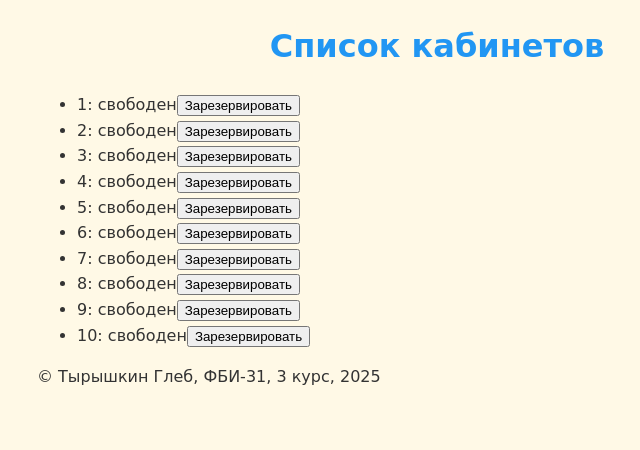
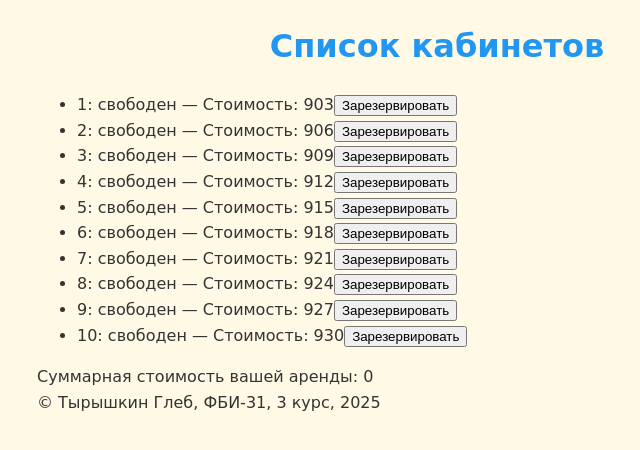
Before and after one commit to glebtyryshkin/web-back-labs, a Flask app: page /lab6/ in a window 1280 px wide. Shown: the part 46-496 px from the top of the page, without its empty margins (203-843 px from the left). Run offline with Flask 3, Linux system fonts and the light colour scheme; the visitor is signed in with stand-in values (Sample User, id 1).

Commit message:
Стоимость аренды

```diff
--- a/lab6.py
+++ b/lab6.py
@@ -6,7 +6,7 @@ lab6 = Blueprint('lab6', __name__)
 
 offices = []
 for i in range(1, 11):
-    offices.append({"number": i, "tenant": ""})
+    offices.append({"number": i, "tenant": "", "price": 900 + i * 3})
 
 @lab6.route('/lab6/')
 def main():
--- a/templates/lab6/lab6.html
+++ b/templates/lab6/lab6.html
@@ -4,6 +4,8 @@
 
 {% block scripts %}
 <script>
+const currentUser = "{{ session.get('login', '') }}";
+
 function getOfficeList() {
     const url = '/lab6/json-rpc-api/';
     const json = {
@@ -23,10 +25,12 @@ function getOfficeList() {
         const office_list = data.result;
         const ul = document.getElementById('office-list');
         ul.innerHTML = '';
+
+        let total = 0;
         for(let i = 0; i < office_list.length; i++) {
             const office = office_list[i];
             const li = document.createElement('li');
-            li.innerHTML = `${office.number}: ${office.tenant || 'свободен'}`;
+            li.innerHTML = `${office.number}: ${office.tenant || 'свободен'} — Стоимость: ${office.price}`;
 
             const bookingButton = document.createElement('button');
             bookingButton.innerText = 'Зарезервировать';
@@ -41,6 +45,17 @@ function getOfficeList() {
             }
 
             ul.appendChild(li);
+
+            if(currentUser && office.tenant === currentUser) {
+                total += office.price;
+            }
+        }
+
+        const sumDiv = document.getElementById('office-sum');
+        if(currentUser) {
+            sumDiv.textContent = `Суммарная стоимость вашей аренды: ${total}`;
+        } else {
+            sumDiv.textContent = '';
         }
     });
 }
@@ -131,4 +146,5 @@ document.addEventListener('DOMContentLoaded', function() {
 {% block main %}
     <h1>Список кабинетов</h1>
     <ul id="office-list"></ul>
+    <div id="office-sum"></div>
 {% endblock %}
```
